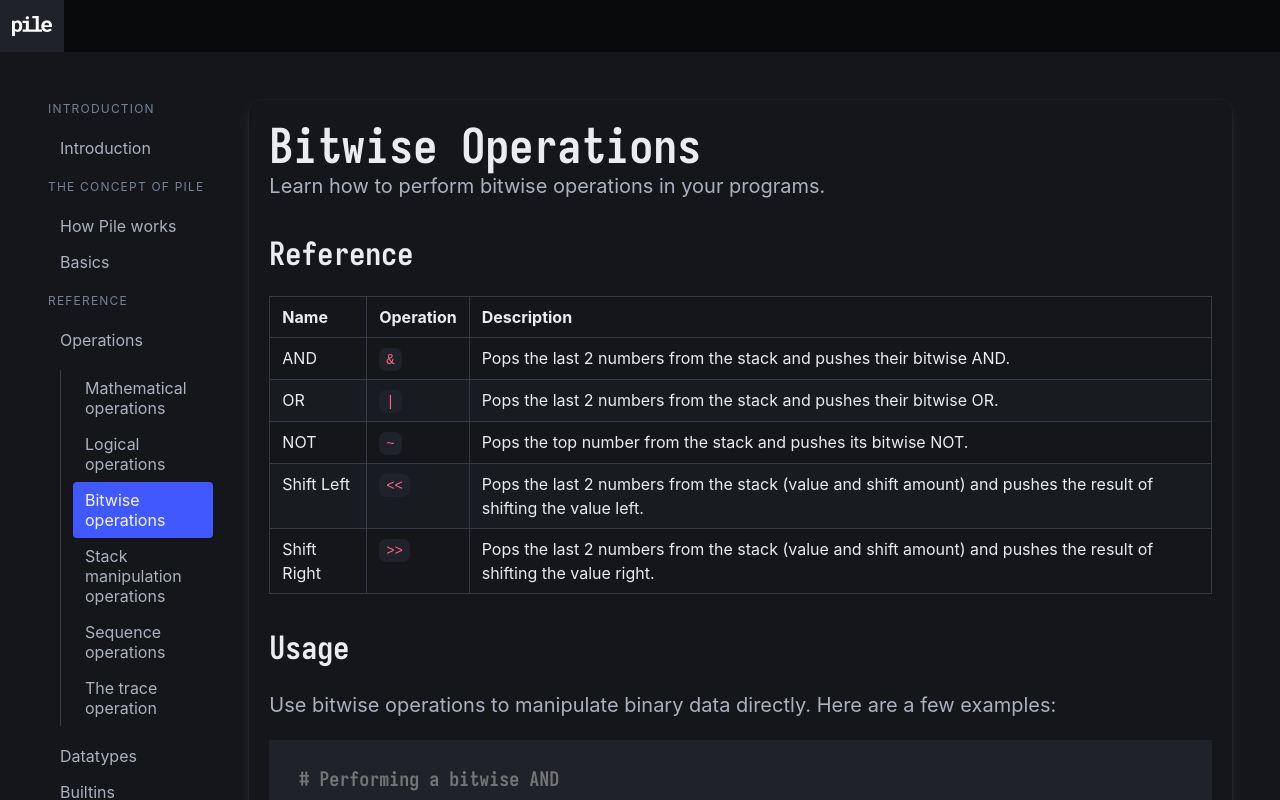
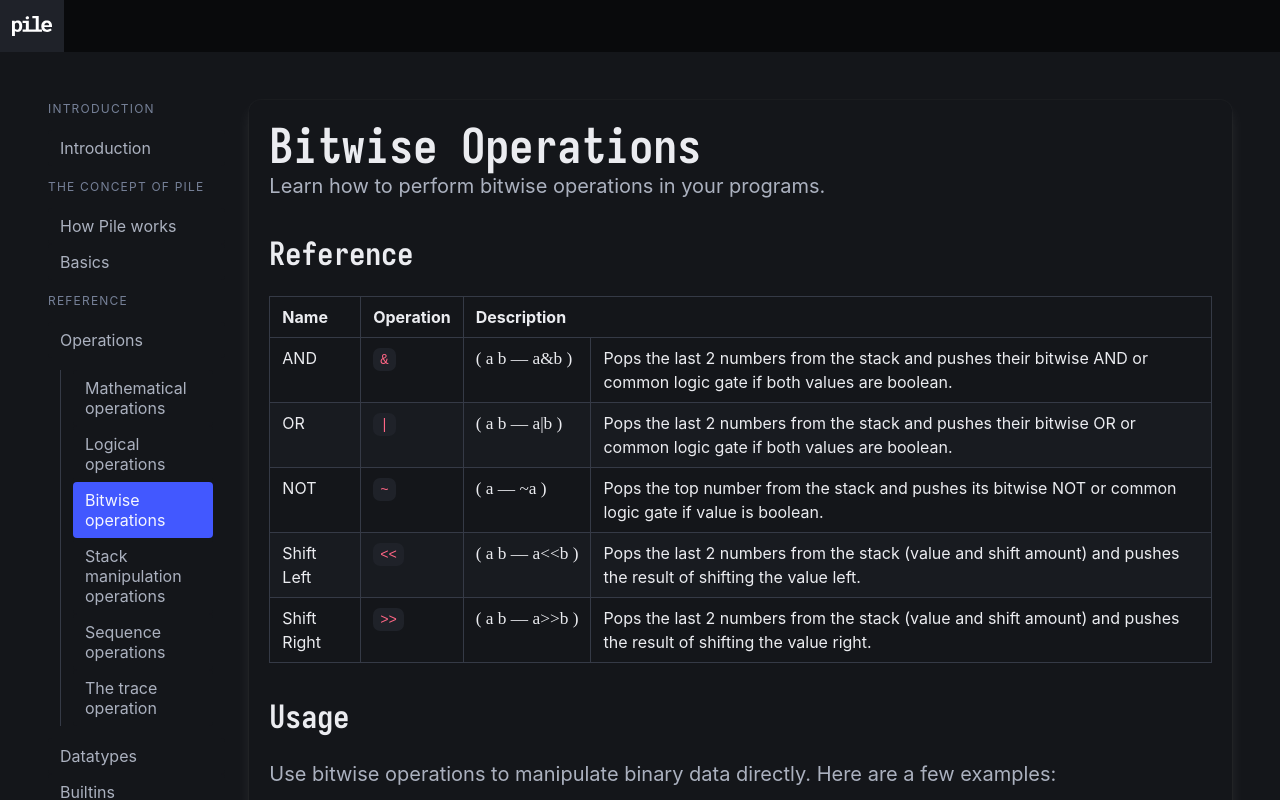
Before and after one commit to marc-dantas/pile-online, a Next.js app: page /docs/bitwise in a window 1280 px wide. Shown: the top 800 px of the page. Built offline with nearby package versions, Linux system fonts and the light colour scheme.

Commit message:
added stack notation for other operations

```diff
--- a/src/app/docs/bitwise/page.tsx
+++ b/src/app/docs/bitwise/page.tsx
@@ -15,7 +15,7 @@ export default function Docs() {
                     <tr>
                         <td>Name</td>
                         <td>Operation</td>
-                        <td>Description</td>
+                        <td colSpan={2}>Description</td>
                     </tr>
                 </thead>
                 <tbody>
@@ -23,26 +23,38 @@ export default function Docs() {
                         <td>AND</td>
                         <td><code>&amp;</code></td>
                         <td>
-                            Pops the last 2 numbers from the stack and pushes their bitwise AND.
+                            <span className="notation">( a b &mdash; a&b )</span>
+                        </td>
+                        <td>
+                            Pops the last 2 numbers from the stack and pushes their bitwise AND or common logic gate if both values are boolean.
                         </td>
                     </tr>
                     <tr>
                         <td>OR</td>
                         <td><code>|</code></td>
                         <td>
-                            Pops the last 2 numbers from the stack and pushes their bitwise OR.
+                            <span className="notation">( a b &mdash; a|b )</span>
+                        </td>
+                        <td>
+                            Pops the last 2 numbers from the stack and pushes their bitwise OR or common logic gate if both values are boolean.
                         </td>
                     </tr>
                     <tr>
                         <td>NOT</td>
                         <td><code>~</code></td>
                         <td>
-                            Pops the top number from the stack and pushes its bitwise NOT.
+                            <span className="notation">( a &mdash; ~a )</span>
+                        </td>
+                        <td>
+                            Pops the top number from the stack and pushes its bitwise NOT or common logic gate if value is boolean.
                         </td>
                     </tr>
                     <tr>
                         <td>Shift Left</td>
                         <td><code>&lt;&lt;</code></td>
+                        <td>
+                            <span className="notation">( a b &mdash; a&lt;&lt;b )</span>
+                        </td>
                         <td>
                             Pops the last 2 numbers from the stack (value and shift amount) and
                             pushes the result of shifting the value left.
@@ -51,6 +63,9 @@ export default function Docs() {
                     <tr>
                         <td>Shift Right</td>
                         <td><code>&gt;&gt;</code></td>
+                        <td>
+                            <span className="notation">( a b &mdash; a&gt;&gt;b )</span>
+                        </td>
                         <td>
                             Pops the last 2 numbers from the stack (value and shift amount) and
                             pushes the result of shifting the value right.
--- a/src/app/layout.tsx
+++ b/src/app/layout.tsx
@@ -3,8 +3,8 @@ import "./style.css";
 import "bulma";
 
 export const metadata: Metadata = {
-    title: "Pile Programming Language",
-    description: "Educational Stack-based Programming language",
+    title: "Pile",
+    description: "Concatenative scripting programming language",
 };
 
 export default function RootLayout({
--- a/src/app/style.css
+++ b/src/app/style.css
@@ -23,8 +23,8 @@ h1, h2, h3, h4, h5, h6, .iosevka-bold, .title {
 
 .notation {
     font-family: 'Iosevka';
+    white-space: nowrap;
     font-size: 13pt;
-    letter-spacing: -2px;
 }
 
 .has-text-huge {
```
Also changed, not shown: src/app/docs/logic/page.tsx (+22 -1 lines), src/app/docs/math/page.tsx (+19 -1 lines), src/app/docs/stack/page.tsx (+5 -5 lines).
